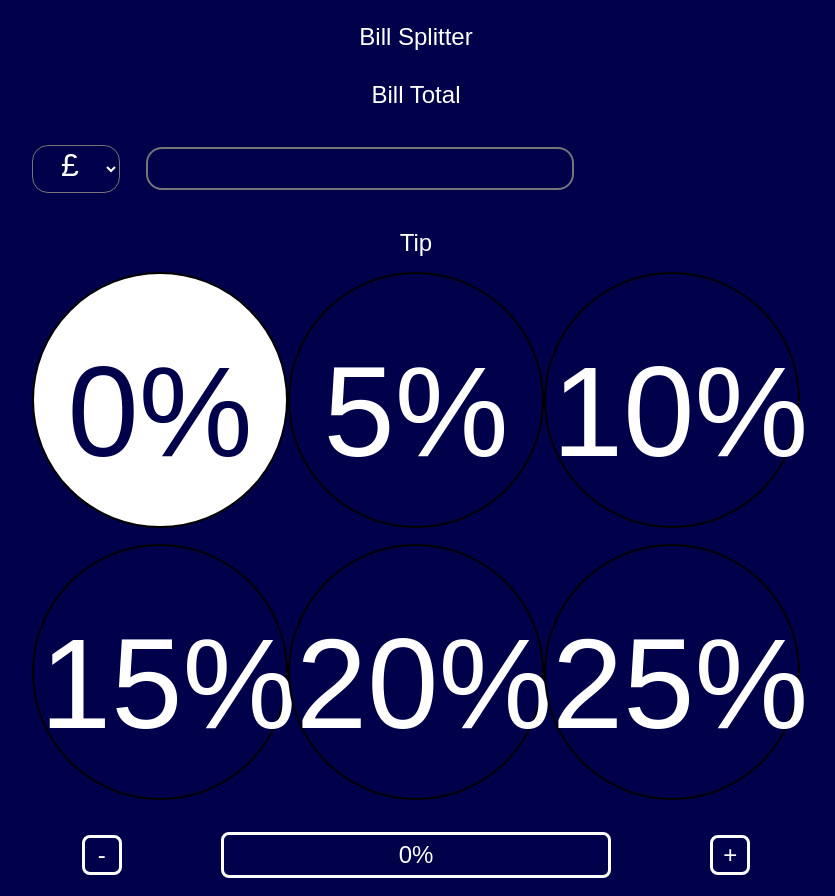
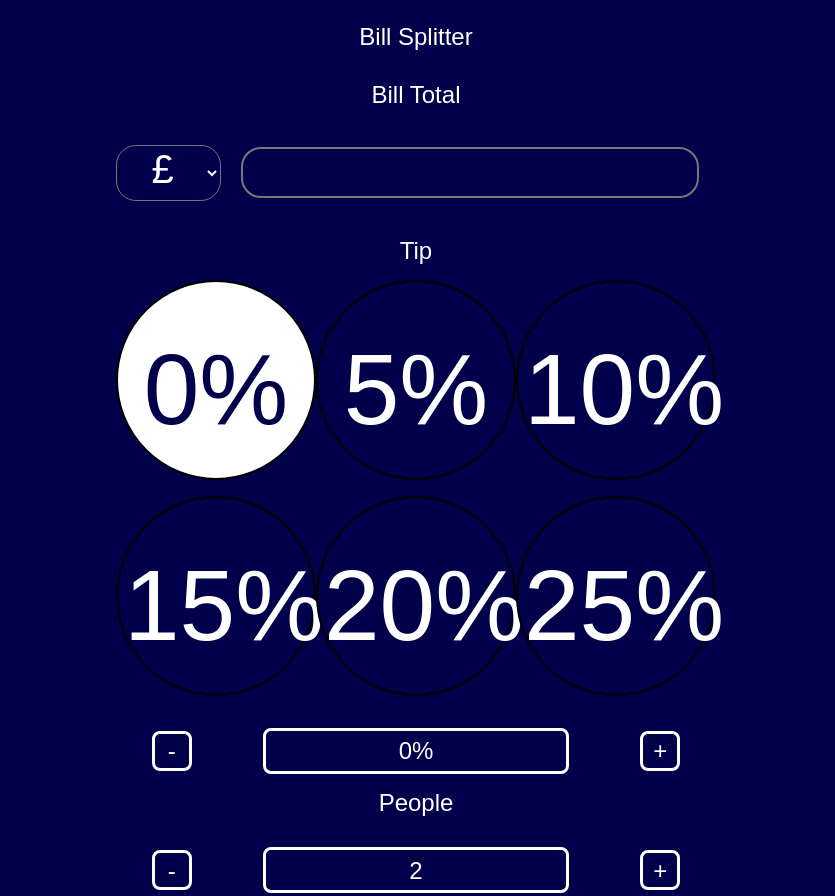
Before and after one commit to Phildallen/bill-spliting-calculator, a React (Create React App) app: page / in a window 1280 px wide. Shown: the top 896 px of the page, without its empty margins (224-1059 px from the left). Built offline with nearby package versions, Linux system fonts and the light colour scheme; a web font is replaced by a local one.

Commit message:
Css media query created so it doesn't look rubbish on desktop. And readme written

```diff
--- a/src/components/css/index.css
+++ b/src/components/css/index.css
@@ -25,6 +25,7 @@ body {
 .billTotal {
     display: flex;
     flex-direction: column;
+    justify-content: space-around;
 }
 .bill {
     display: flex;
@@ -65,8 +66,6 @@ input{
     align-self: center;
     text-align: center;
 }
-
-
 
 .tipButton, .tipSelected {
     border-style: solid;
@@ -170,3 +169,35 @@ input{
 .calculation {
     font-size: 4vh;
 }
+
+@media screen  and (min-width: 1000px) {
+    .bill {
+        gap: 20px;
+    }
+    input, .currency {
+        border-radius: 20px;
+        max-height: 60px;
+        font-size: 40px;
+    }
+    .currency {
+        max-width: 150px;
+    }
+    input {
+        max-width: 450px;
+    }
+    .tipButton, .tipSelected {
+        width: 200px;
+        height: 200px;
+        font-size: 100px;
+        padding-top: 20px;
+    }
+    .displayNumber {
+        width: 300px;
+    }
+    .calculate, .inactiveLargeButton, .goBack, .roundUpLarge {
+        width: 600px;
+    }
+    .reset {
+        width: 200px;
+    }
+}
```
Also changed, not shown: 1 other file (tests, documents, lock files or other folders).
